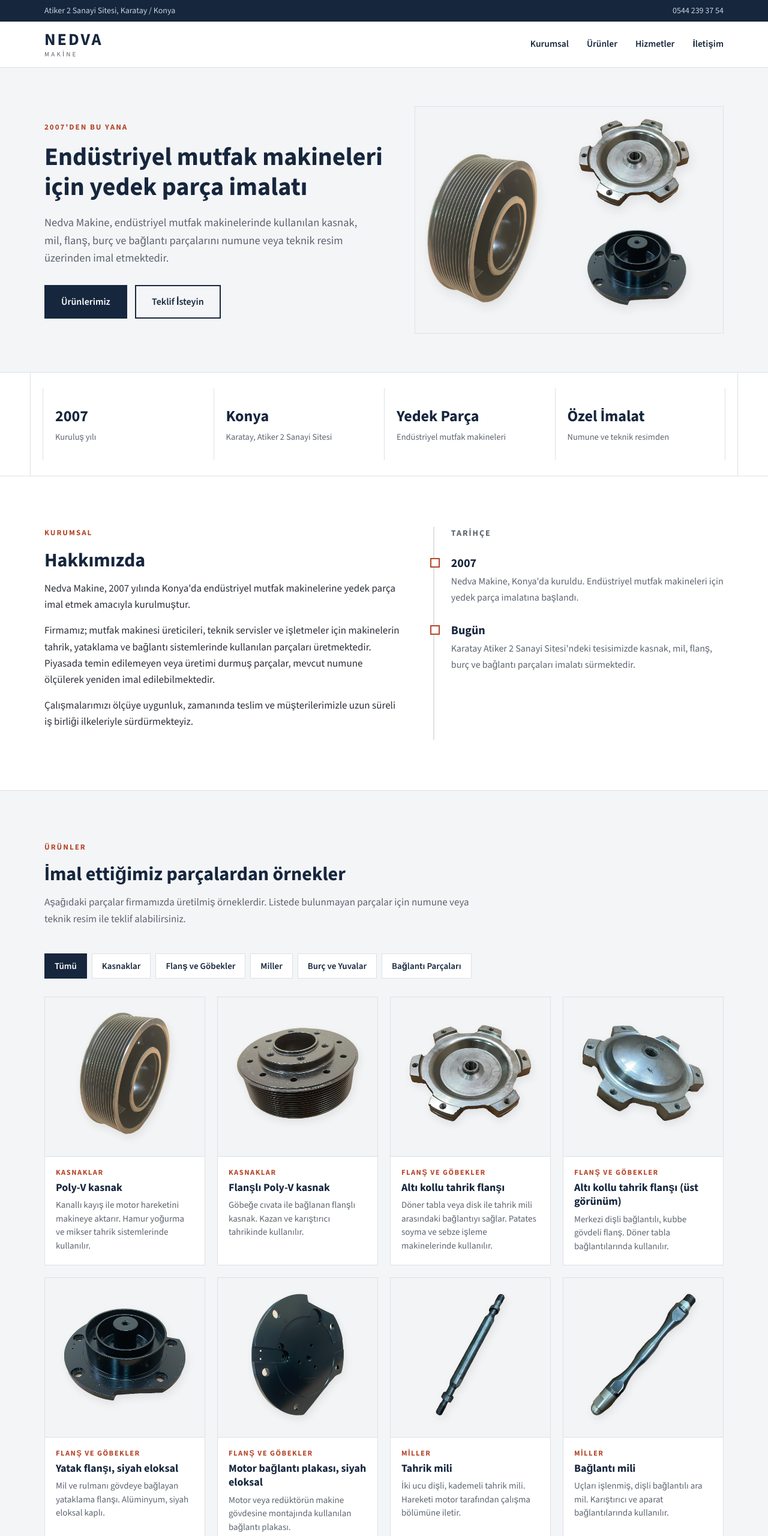
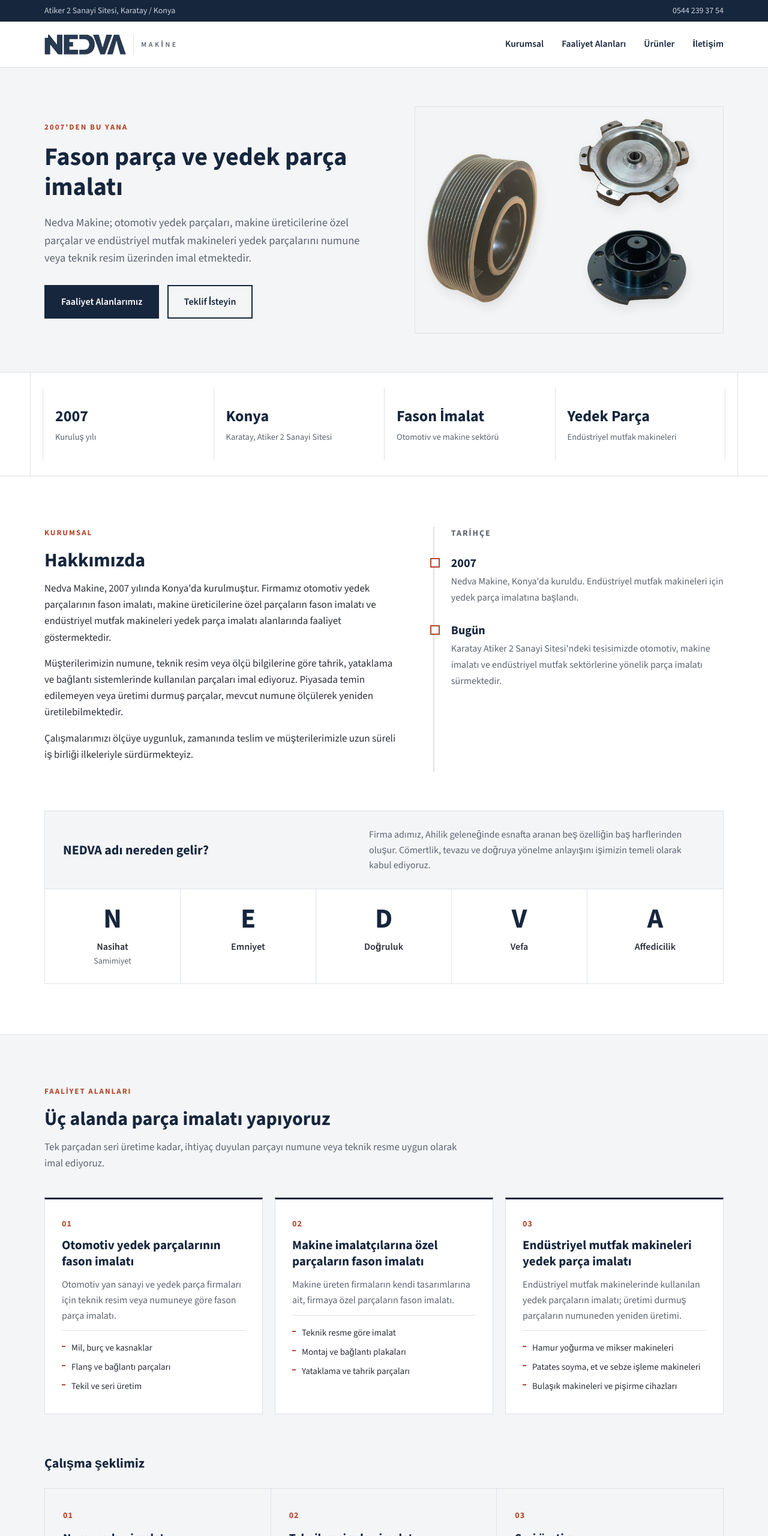
Before and after one commit to emreceran/nedva-makine, a plain HTML site: page index.html in a window 1280 px wide. Shown: the top 2560 px of the page at 60% size. Drawn offline with nearby package versions, Linux system fonts and the light colour scheme.

Commit message:
Logo, faaliyet alanları ve NEDVA adının anlamı eklendi
Co-Authored-By: Claude Opus 5.5 <noreply@anthropic.com>

```diff
--- a/index.html
+++ b/index.html
@@ -3,8 +3,9 @@
 <head>
 <meta charset="utf-8">
 <meta name="viewport" content="width=device-width, initial-scale=1">
-<title>Nedva Makine | Endüstriyel Mutfak Makineleri Yedek Parça İmalatı</title>
-<meta name="description" content="Nedva Makine, 2007 yılından bu yana Konya'da endüstriyel mutfak makineleri için yedek parça imalatı yapmaktadır. Kasnak, mil, flanş, burç ve bağlantı parçaları.">
+<title>Nedva Makine | Fason Parça ve Yedek Parça İmalatı, Konya</title>
+<meta name="description" content="Nedva Makine, 2007 yılından bu yana Konya'da otomotiv yedek parçaları, makine üreticilerine özel parçalar ve endüstriyel mutfak makineleri yedek parçalarının imalatını yapmaktadır.">
+<link rel="icon" type="image/png" href="img/ikon.png">
 <link rel="preconnect" href="https://fonts.googleapis.com">
 <link rel="preconnect" href="https://fonts.gstatic.com" crossorigin>
 <link href="https://fonts.googleapis.com/css2?family=Source+Sans+3:wght@400;600;700&display=swap" rel="stylesheet">
@@ -28,9 +29,9 @@ img{display:block;max-width:100%}
 /* başlık */
 header{background:var(--beyaz);border-bottom:1px solid var(--cizgi);position:sticky;top:0;z-index:10}
 header .kap{display:flex;align-items:center;justify-content:space-between;height:76px}
-.logo{display:flex;flex-direction:column;line-height:1}
-.logo b{font-size:28px;letter-spacing:3px;color:var(--lacivert);font-weight:700}
-.logo span{font-size:11px;letter-spacing:3.2px;color:var(--soluk);margin-top:5px}
+.logo{display:flex;align-items:center;gap:12px}
+.logo img{height:34px;width:auto}
+.logo span{font-size:12px;letter-spacing:3.5px;color:var(--soluk);font-weight:600;border-left:1px solid var(--cizgi);padding-left:12px;line-height:34px}
 nav{display:flex;gap:30px;font-weight:600;font-size:15.5px}
 nav a{color:var(--lacivert);padding:6px 0;border-bottom:2px solid transparent}
 nav a:hover{border-color:var(--vurgu)}
@@ -74,6 +75,30 @@ h2{font-size:32px;color:var(--lacivert);line-height:1.25;margin-bottom:14px}
 .olay b{display:block;color:var(--lacivert);font-size:20px}
 .olay span{color:var(--soluk);font-size:16px}
 
+/* faaliyet alanları */
+.faaliyet{display:grid;grid-template-columns:repeat(3,1fr);gap:20px}
+.alan{background:#fff;border:1px solid var(--cizgi);border-top:3px solid var(--lacivert);padding:30px 28px}
+.alan .no{font-size:14px;font-weight:700;color:var(--vurgu);letter-spacing:1px;margin-bottom:10px}
+.alan h3{font-size:21px;color:var(--lacivert);line-height:1.3;margin-bottom:12px}
+.alan p{color:var(--soluk);font-size:16px;margin-bottom:12px}
+.alan ul{list-style:none;border-top:1px solid var(--cizgi);padding-top:12px}
+.alan li{font-size:15px;color:var(--metin);padding:4px 0 4px 16px;position:relative}
+.alan li::before{content:"";position:absolute;left:0;top:13px;width:6px;height:2px;background:var(--vurgu)}
+.calisma-bas{margin:64px 0 24px}
+.calisma-bas h3{font-size:22px;color:var(--lacivert)}
+
+/* isim */
+.isim{margin-top:64px;border:1px solid var(--cizgi)}
+.isim-bas{display:flex;justify-content:space-between;align-items:center;gap:24px;padding:26px 30px;border-bottom:1px solid var(--cizgi);background:var(--zemin)}
+.isim-bas h3{font-size:22px;color:var(--lacivert)}
+.isim-bas p{color:var(--soluk);font-size:16px;max-width:560px}
+.harfler{display:grid;grid-template-columns:repeat(5,1fr)}
+.harf{padding:26px 22px;border-right:1px solid var(--cizgi);text-align:center}
+.harf:last-child{border-right:0}
+.harf b{display:block;font-size:46px;line-height:1;color:var(--lacivert);font-weight:700;margin-bottom:10px}
+.harf span{font-weight:600;color:var(--metin);font-size:16px}
+.harf small{display:block;color:var(--soluk);font-size:14px}
+
 /* ürünler */
 .suzgec{display:flex;flex-wrap:wrap;gap:8px;margin-bottom:30px}
 .suzgec button{font:inherit;font-size:15px;font-weight:600;padding:8px 16px;border:1px solid var(--cizgi);background:#fff;color:var(--lacivert);cursor:pointer}
@@ -109,7 +134,7 @@ h2{font-size:32px;color:var(--lacivert);line-height:1.25;margin-bottom:14px}
 
 footer{background:var(--lacivert);color:#aab4c2;font-size:14.5px}
 footer .kap{display:flex;justify-content:space-between;gap:16px;padding-top:26px;padding-bottom:26px}
-footer b{color:#fff;letter-spacing:2px}
+footer img{height:22px;width:auto;margin-bottom:8px;display:block}
 
 @media (max-width:980px){
   .urunler{grid-template-columns:repeat(3,1fr)}
@@ -119,6 +144,8 @@ footer b{color:#fff;letter-spacing:2px}
   .rakam div{border-bottom:1px solid var(--cizgi);border-right:0!important}
   .rakam div:nth-child(odd){border-left:0}
   .alanlar{grid-template-columns:repeat(2,1fr)}
+  .faaliyet{grid-template-columns:1fr}
+  .isim-bas{flex-direction:column;align-items:flex-start}
 }
 @media (max-width:760px){
   body{font-size:16px}
@@ -137,6 +164,11 @@ footer b{color:#fff;letter-spacing:2px}
   .urun h3{font-size:16px}
   .urun p{font-size:14px}
   .hizmetler{grid-template-columns:1fr}
+  .harfler{grid-template-columns:1fr}
+  .harf{border-right:0;border-bottom:1px solid var(--cizgi);display:flex;align-items:center;gap:18px;text-align:left;padding:14px 18px}
+  .harf b{font-size:32px;margin:0;width:30px}
+  .logo img{height:28px}
+  .logo span{line-height:28px}
   .hizmet{border-right:0;border-bottom:1px solid var(--cizgi)}
   .hizmet:last-child{border-bottom:0}
   .dugme.bos{margin-left:0;margin-top:10px}
@@ -155,12 +187,12 @@ footer b{color:#fff;letter-spacing:2px}
 
 <header>
   <div class="kap">
-    <a href="#" class="logo" aria-label="Nedva Makine ana sayfa"><b>NEDVA</b><span>MAKİNE</span></a>
+    <a href="#" class="logo" aria-label="Nedva Makine ana sayfa"><img src="img/logo.png" alt="NEDVA" width="922" height="230"><span>MAKİNE</span></a>
     <button class="menu-dugme" aria-label="Menü" onclick="document.querySelector('nav').classList.toggle('acik')">Menü</button>
     <nav onclick="this.classList.remove('acik')">
       <a href="#kurumsal">Kurumsal</a>
+      <a href="#faaliyet">Faaliyet Alanları</a>
       <a href="#urunler">Ürünler</a>
-      <a href="#hizmetler">Hizmetler</a>
       <a href="#iletisim">İletişim</a>
     </nav>
   </div>
@@ -170,9 +202,9 @@ footer b{color:#fff;letter-spacing:2px}
   <div class="kap">
     <div>
       <div class="ust-etiket">2007'den bu yana</div>
-      <h1>Endüstriyel mutfak makineleri için yedek parça imalatı</h1>
-      <p>Nedva Makine, endüstriyel mutfak makinelerinde kullanılan kasnak, mil, flanş, burç ve bağlantı parçalarını numune veya teknik resim üzerinden imal etmektedir.</p>
-      <a class="dugme dolu" href="#urunler">Ürünlerimiz</a>
+      <h1>Fason parça ve yedek parça imalatı</h1>
+      <p>Nedva Makine; otomotiv yedek parçaları, makine üreticilerine özel parçalar ve endüstriyel mutfak makineleri yedek parçalarını numune veya teknik resim üzerinden imal etmektedir.</p>
+      <a class="dugme dolu" href="#faaliyet">Faaliyet Alanlarımız</a>
       <a class="dugme bos" href="#iletisim">Teklif İsteyin</a>
     </div>
     <div class="giris-gorsel"><img src="img/giris.jpg" alt="Nedva Makine imalatı kasnak ve flanş parçaları" width="1500" height="1100"></div>
@@ -183,8 +215,8 @@ footer b{color:#fff;letter-spacing:2px}
   <div class="kap">
     <div><b>2007</b><span>Kuruluş yılı</span></div>
     <div><b>Konya</b><span>Karatay, Atiker 2 Sanayi Sitesi</span></div>
+    <div><b>Fason İmalat</b><span>Otomotiv ve makine sektörü</span></div>
     <div><b>Yedek Parça</b><span>Endüstriyel mutfak makineleri</span></div>
-    <div><b>Özel İmalat</b><span>Numune ve teknik resimden</span></div>
   </div>
 </div>
 
@@ -193,19 +225,60 @@ footer b{color:#fff;letter-spacing:2px}
     <div>
       <div class="ust-etiket">Kurumsal</div>
       <h2>Hakkımızda</h2>
-      <p>Nedva Makine, 2007 yılında Konya'da endüstriyel mutfak makinelerine yedek parça imal etmek amacıyla kurulmuştur.</p>
-      <p>Firmamız; mutfak makinesi üreticileri, teknik servisler ve işletmeler için makinelerin tahrik, yataklama ve bağlantı sistemlerinde kullanılan parçaları üretmektedir. Piyasada temin edilemeyen veya üretimi durmuş parçalar, mevcut numune ölçülerek yeniden imal edilebilmektedir.</p>
+      <p>Nedva Makine, 2007 yılında Konya'da kurulmuştur. Firmamız otomotiv yedek parçalarının fason imalatı, makine üreticilerine özel parçaların fason imalatı ve endüstriyel mutfak makineleri yedek parça imalatı alanlarında faaliyet göstermektedir.</p>
+      <p>Müşterilerimizin numune, teknik resim veya ölçü bilgilerine göre tahrik, yataklama ve bağlantı sistemlerinde kullanılan parçaları imal ediyoruz. Piyasada temin edilemeyen veya üretimi durmuş parçalar, mevcut numune ölçülerek yeniden üretilebilmektedir.</p>
       <p>Çalışmalarımızı ölçüye uygunluk, zamanında teslim ve müşterilerimizle uzun süreli iş birliği ilkeleriyle sürdürmekteyiz.</p>
     </div>
     <div class="tarihce">
       <h3>Tarihçe</h3>
       <div class="olay"><b>2007</b><span>Nedva Makine, Konya'da kuruldu. Endüstriyel mutfak makineleri için yedek parça imalatına başlandı.</span></div>
-      <div class="olay"><b>Bugün</b><span>Karatay Atiker 2 Sanayi Sitesi'ndeki tesisimizde kasnak, mil, flanş, burç ve bağlantı parçaları imalatı sürmektedir.</span></div>
+      <div class="olay"><b>Bugün</b><span>Karatay Atiker 2 Sanayi Sitesi'ndeki tesisimizde otomotiv, makine imalatı ve endüstriyel mutfak sektörlerine yönelik parça imalatı sürmektedir.</span></div>
+    </div>
+  </div>
+  <div class="kap"><div class="isim">
+      <div class="isim-bas">
+        <h3>NEDVA adı nereden gelir?</h3>
+        <p>Firma adımız, Ahilik geleneğinde esnafta aranan beş özelliğin baş harflerinden oluşur. Cömertlik, tevazu ve doğruya yönelme anlayışını işimizin temeli olarak kabul ediyoruz.</p>
+      </div>
+      <div class="harfler">
+        <div class="harf"><b>N</b><div><span>Nasihat</span><small>Samimiyet</small></div></div>
+        <div class="harf"><b>E</b><div><span>Emniyet</span></div></div>
+        <div class="harf"><b>D</b><div><span>Doğruluk</span></div></div>
+        <div class="harf"><b>V</b><div><span>Vefa</span></div></div>
+        <div class="harf"><b>A</b><div><span>Affedicilik</span></div></div>
+      </div>
+    </div></div>
+</section>
+
+<section id="faaliyet" class="gri">
+  <div class="kap">
+    <div class="bolum-bas">
+      <div class="ust-etiket">Faaliyet Alanları</div>
+      <h2>Üç alanda parça imalatı yapıyoruz</h2>
+      <p>Tek parçadan seri üretime kadar, ihtiyaç duyulan parçayı numune veya teknik resme uygun olarak imal ediyoruz.</p>
+    </div>
+    <div class="faaliyet">
+      <div class="alan"><div class="no">01</div><h3>Otomotiv yedek parçalarının fason imalatı</h3>
+        <p>Otomotiv yan sanayi ve yedek parça firmaları için teknik resim veya numuneye göre fason parça imalatı.</p>
+        <ul><li>Mil, burç ve kasnaklar</li><li>Flanş ve bağlantı parçaları</li><li>Tekil ve seri üretim</li></ul></div>
+      <div class="alan"><div class="no">02</div><h3>Makine imalatçılarına özel parçaların fason imalatı</h3>
+        <p>Makine üreten firmaların kendi tasarımlarına ait, firmaya özel parçaların fason imalatı.</p>
+        <ul><li>Teknik resme göre imalat</li><li>Montaj ve bağlantı plakaları</li><li>Yataklama ve tahrik parçaları</li></ul></div>
+      <div class="alan"><div class="no">03</div><h3>Endüstriyel mutfak makineleri yedek parça imalatı</h3>
+        <p>Endüstriyel mutfak makinelerinde kullanılan yedek parçaların imalatı; üretimi durmuş parçaların numuneden yeniden üretimi.</p>
+        <ul><li>Hamur yoğurma ve mikser makineleri</li><li>Patates soyma, et ve sebze işleme makineleri</li><li>Bulaşık makineleri ve pişirme cihazları</li></ul></div>
+    </div>
+    <div class="calisma-bas"><h3>Çalışma şeklimiz</h3></div>
+    <div class="hizmetler">
+      <div class="hizmet"><div class="no">01</div><h3>Numuneden imalat</h3><p>Aşınmış veya kırılmış parçanın ölçüleri alınarak aynı ölçülerde yeni parça üretilir.</p></div>
+      <div class="hizmet"><div class="no">02</div><h3>Teknik resimden imalat</h3><p>Müşteriden gelen teknik resim veya çizime göre parça imal edilir.</p></div>
+      <div class="hizmet"><div class="no">03</div><h3>Seri üretim</h3><p>Düzenli ihtiyaç duyulan parçalar, belirlenen adet ve termin planına göre seri olarak üretilir.</p></div>
     </div>
   </div>
 </section>
 
-<section id="urunler" class="gri">
+
+<section id="urunler">
   <div class="kap">
     <div class="bolum-bas">
       <div class="ust-etiket">Ürünler</div>
@@ -215,31 +288,6 @@ footer b{color:#fff;letter-spacing:2px}
     <div class="suzgec" id="suzgec"></div>
     <div class="urunler" id="liste"></div>
     <p class="not">Ölçü, malzeme ve adet bilgisi ile birlikte iletilen talepler için fiyat ve termin bilgisi verilmektedir.</p>
-  </div>
-</section>
-
-<section id="hizmetler">
-  <div class="kap">
-    <div class="bolum-bas">
-      <div class="ust-etiket">Hizmetler</div>
-      <h2>Çalışma şeklimiz</h2>
-      <p>Tek parçadan seri üretime kadar, ihtiyaç duyulan parçayı ölçüsüne uygun olarak imal ediyoruz.</p>
-    </div>
-    <div class="hizmetler">
-      <div class="hizmet"><div class="no">01</div><h3>Numuneden imalat</h3><p>Aşınmış veya kırılmış parçanın ölçüleri alınarak aynı ölçülerde yeni parça üretilir.</p></div>
-      <div class="hizmet"><div class="no">02</div><h3>Teknik resimden imalat</h3><p>Müşteriden gelen teknik resim veya çizime göre parça imal edilir.</p></div>
-      <div class="hizmet"><div class="no">03</div><h3>Seri üretim</h3><p>Makine üreticileri ve servisler için düzenli ihtiyaç duyulan parçalar seri olarak üretilir.</p></div>
-    </div>
-    <ul class="alanlar">
-      <li>Hamur yoğurma makineleri</li>
-      <li>Mikser ve karıştırıcılar</li>
-      <li>Patates soyma makineleri</li>
-      <li>Bulaşık makineleri</li>
-      <li>Et ve sebze işleme makineleri</li>
-      <li>Gazlı pişirme cihazları</li>
-      <li>Fırın ve buharlı pişiriciler</li>
-      <li>Diğer endüstriyel mutfak ekipmanları</li>
-    </ul>
   </div>
 </section>
 
@@ -267,7 +315,7 @@ footer b{color:#fff;letter-spacing:2px}
 
 <footer>
   <div class="kap">
-    <span><b>NEDVA MAKİNE</b> &nbsp;·&nbsp; Endüstriyel mutfak makineleri yedek parça imalatı</span>
+    <span><img src="img/logo-beyaz.png" alt="NEDVA" width="922" height="230">Fason parça ve yedek parça imalatı · Karatay / Konya</span>
     <span>© <span id="yil">2026</span> Nedva Makine. Tüm hakları saklıdır.</span>
   </div>
 </footer>
```
Also changed, not shown: img/ikon.png (added), img/logo-beyaz.png (added), img/logo.png (added).
